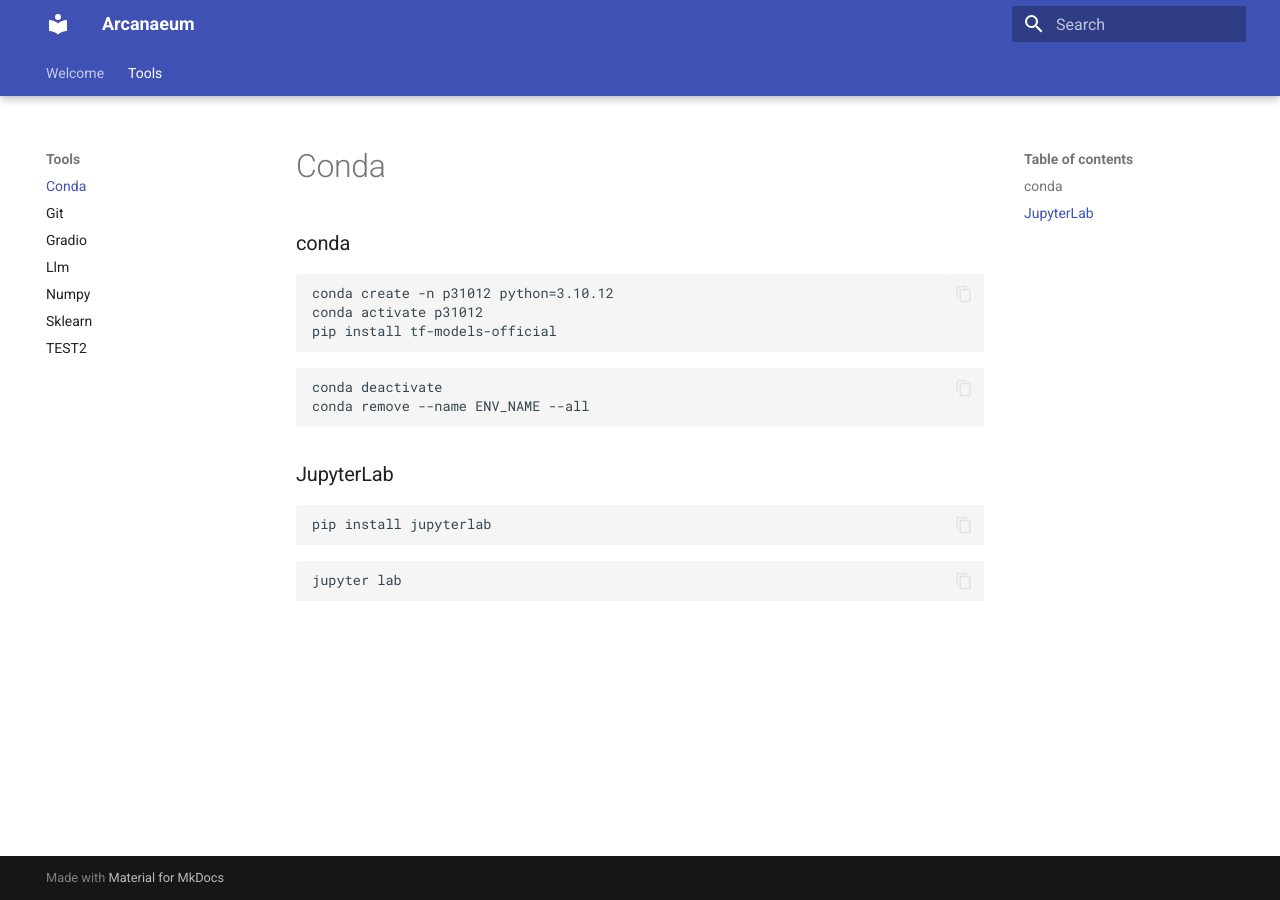
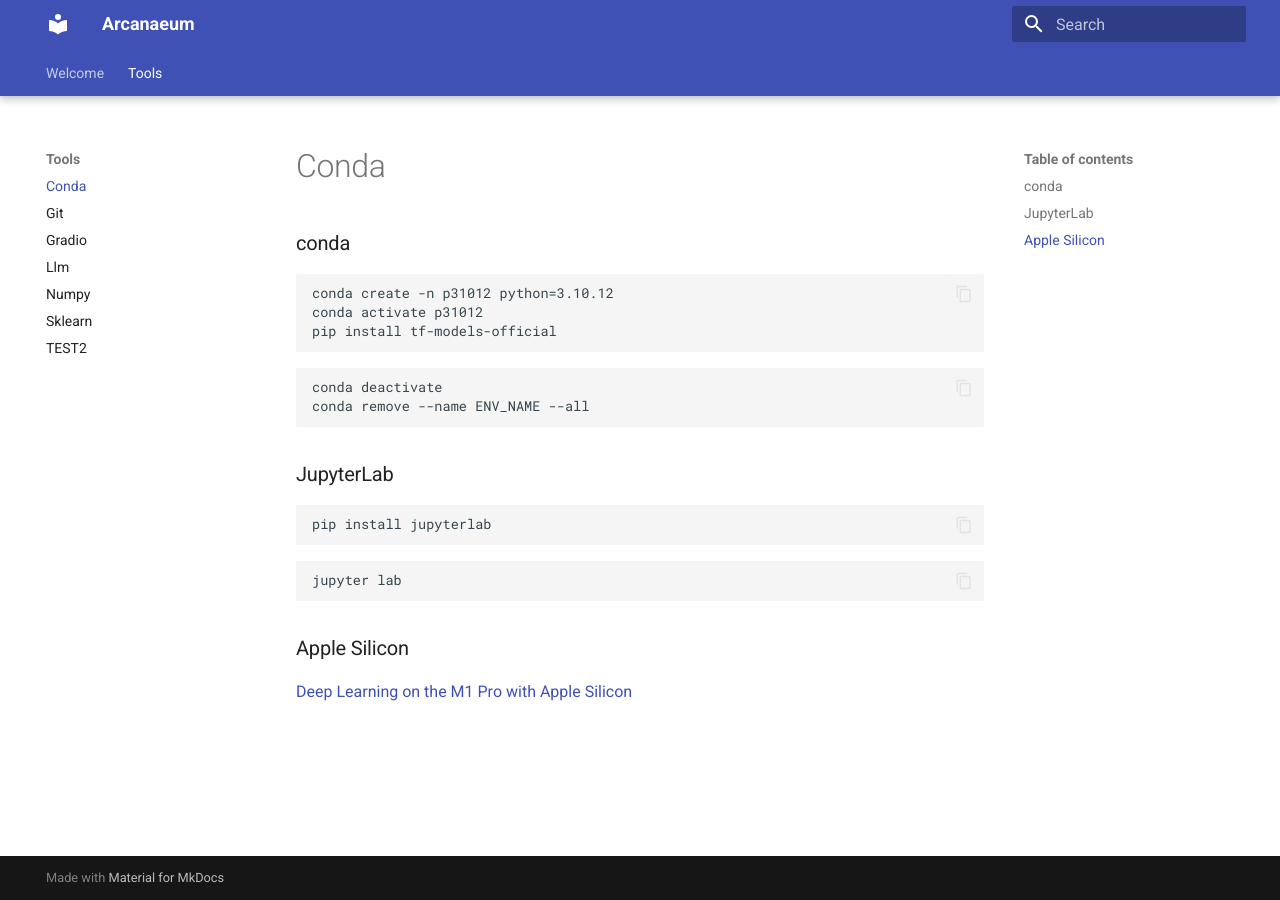
Before and after one commit to nicolazq/Arcanaeum, an MkDocs documentation site: the page built from docs/Tools/conda.md, in a window 1280 px wide. Built offline with MkDocs 1.6.1 and Material for MkDocs 9.7.7, drawn with Linux system fonts in a browser that asks for light colours.

Commit message:
Workbench workspace sync

````diff
--- a/docs/Tools/conda.md
+++ b/docs/Tools/conda.md
@@ -21,3 +21,7 @@
 ```
 jupyter lab
 ```
+
+### Apple Silicon
+
+[Deep Learning on the M1 Pro with Apple Silicon](https://wandb.ai/tcapelle/apple_m1_pro/reports/Deep-Learning-on-the-M1-Pro-with-Apple-Silicon---VmlldzoxMjQ0NjY3)
````
Also changed, not shown: docs/Tools/git.md (+1 -1 lines).
